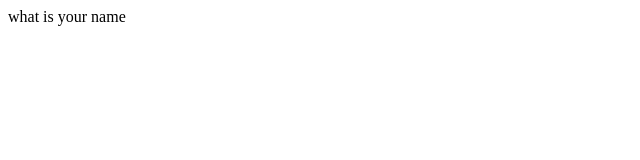
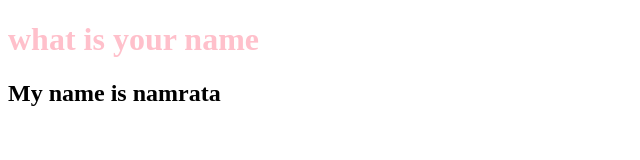
Before and after one commit to namratattanajidalvi/THUMB, a plain HTML site: page index.html in a window 1280 px wide. Shown: the whole page, without its empty margins (0-640 px from the left). Drawn offline with Linux system fonts and the light colour scheme.

Commit message:
update files

```diff
--- a/index.html
+++ b/index.html
@@ -7,6 +7,7 @@
     <link rel="stylesheet" href="style.css">
 </head>
 <body>
-  <h>what is your name</h>
+  <h1>what is your name</h1>
+  <h2>My name is namrata</h2>
 </body>
 </html>
```
